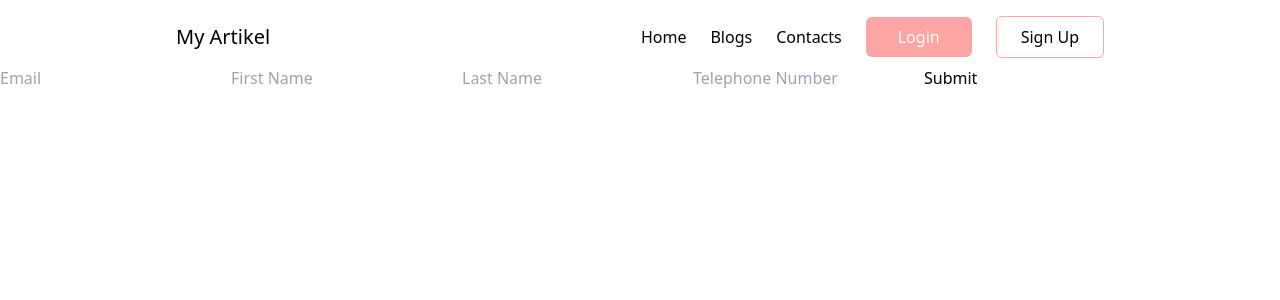
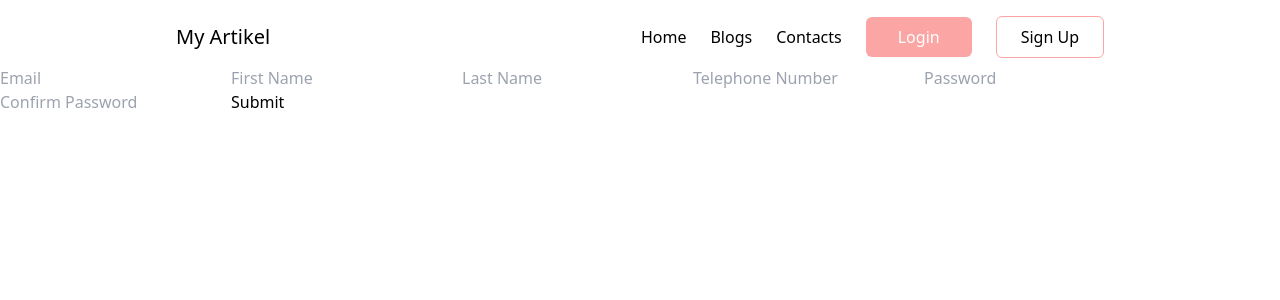
Before and after one commit to Lustiyana/Latihan-ReactJS, a React (Vite) app: page /register in a window 1280 px wide. Shown: the top 300 px of the page. Built offline with nearby package versions, Linux system fonts and the light colour scheme.

Commit message:
Try to use Yup for register pages

```diff
--- a/src/pages/register.jsx
+++ b/src/pages/register.jsx
@@ -1,34 +1,5 @@
-import React, { useEffect } from "react";
 import { useFormik } from "formik";
-
-const validate = (values) => {
-  const errors = {};
-  if (!values.email) {
-    errors.email = "Required";
-  } else if (!/^[A-Z0-9._%+-]+@[A-Z0-9.-]+\.[A-Z]{2,4}$/i.test(values.email)) {
-    errors.email = "Invalid email address";
-  }
-
-  if (!values.firstName) {
-    errors.firstName = "Required";
-  } else if (values.firstName.length > 15) {
-    errors.firstName = "Must be 15 characters or less";
-  }
-
-  if (!values.lastName) {
-    errors.lastName = "Required";
-  } else if (values.lastName.length > 15) {
-    errors.lastName = "Must be 15 characters or less";
-  }
-
-  if (!values.lastName) {
-    errors.noTelp = "Required";
-  } else if (values.noTelp.length > 13) {
-    errors.lastName = "Must be 13 characters or less";
-  }
-
-  return errors;
-};
+import * as Yup from "yup";
 
 const Register = () => {
   const formik = useFormik({
@@ -40,7 +11,25 @@ const Register = () => {
       password: "",
       validationPassword: "",
     },
-    validate,
+    validationSchema: Yup.object({
+      firstName: Yup.string()
+        .max(15, "Must be 15 characters or less")
+        .required("Required"),
+      lastName: Yup.string()
+        .max(15, "Must be 15 characters or less")
+        .required("Required"),
+      email: Yup.string().email("Invalid email address").required("Required"),
+      noTelp: Yup.string().max(15, "Must be 13").required("Required"),
+      password: Yup.string().required("Required"),
+      validationPassword: Yup.string().when("password", {
+        is: (values) => (values && values.length > 0 ? true : false),
+        then: Yup.string().oneOf(
+          [Yup.ref("password")],
+          "Both password need to be the same"
+        ),
+      }),
+    }),
+
     onSubmit: (values) => {
       alert(JSON.stringify(values, null, 2));
     },
@@ -97,6 +86,31 @@ const Register = () => {
         {formik.touched.noTelp && formik.errors.noTelp ? (
           <div>{formik.errors.noTelp}</div>
         ) : null}
+        <input
+          type="password"
+          id="password"
+          name="password"
+          placeholder="Password"
+          onChange={formik.handleChange}
+          onBlur={formik.handleBlur}
+          value={formik.values.password}
+        />
+        {formik.touched.password && formik.errors.password ? (
+          <div>{formik.errors.password}</div>
+        ) : null}
+        <input
+          type="password"
+          id="vaidationPassword"
+          name="validationPassword"
+          placeholder="Confirm Password"
+          onChange={formik.handleChange}
+          onBlur={formik.handleBlur}
+          value={formik.values.validationPassword}
+        />
+        {formik.touched.validationPassword &&
+        formik.errors.validationPassword ? (
+          <div>{formik.errors.validationPassword}</div>
+        ) : null}
         <button type="submit">Submit</button>
       </form>
     </>
```
